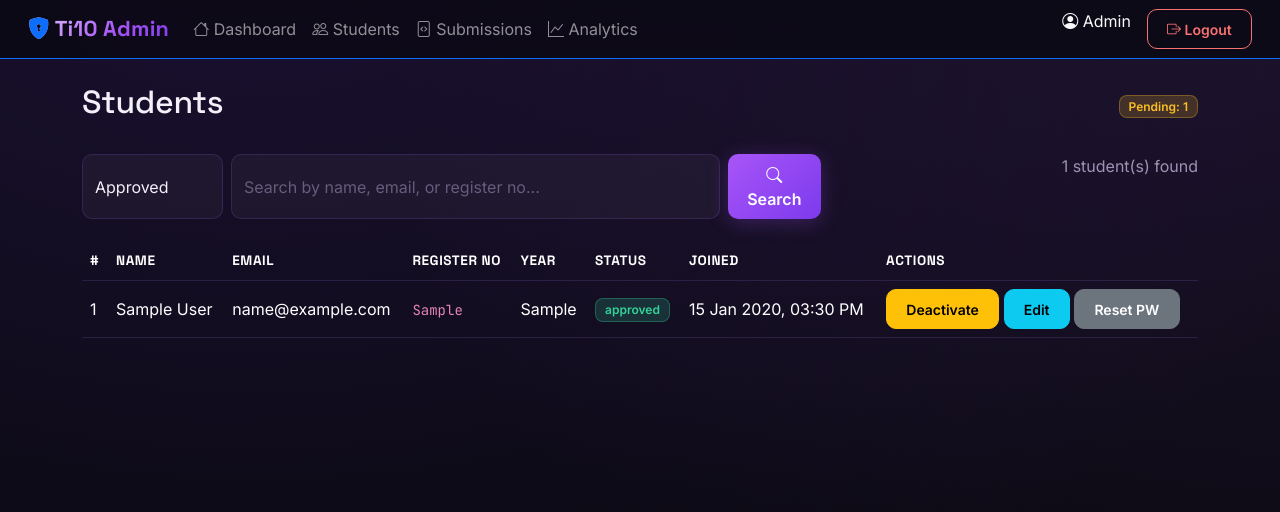
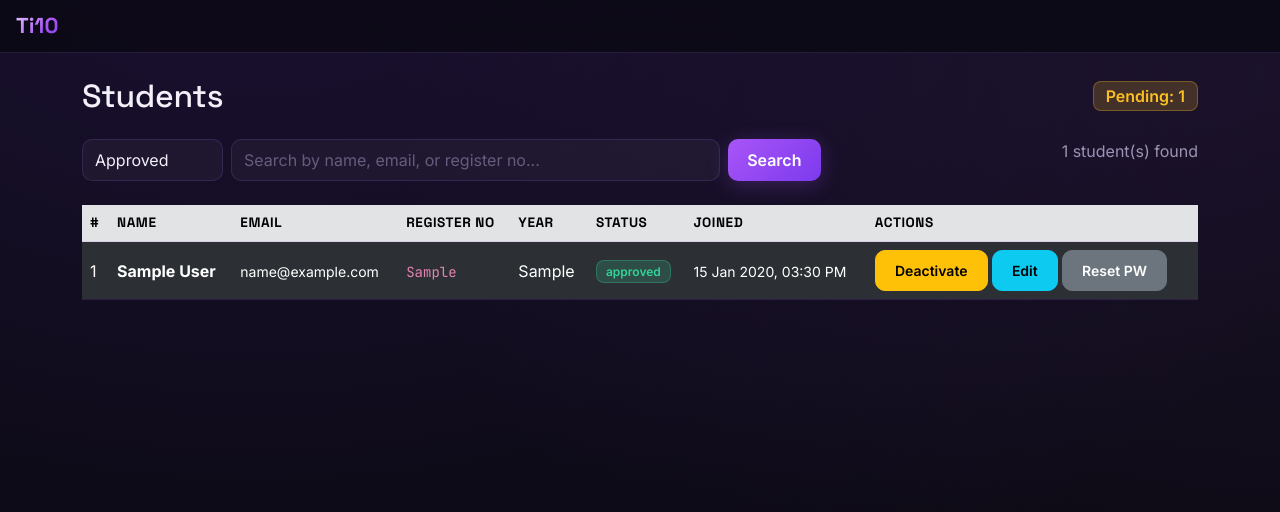
Before and after one commit to DivakarVishnu/Ti10-coding-test-platform, a Flask app: template templates/admin_students.html in a window 1280 px wide. Shown: the top 512 px of the page. Run offline with Flask 3, Linux system fonts and the light colour scheme; tables that the repository leaves empty hold one stand-in row (values such as "Sample post"); the template is opened without the code that fills it: values that come from a table or form of the project are taken from there, most other values are stand-ins (such as "Sample title", 1, 10 or a date in 2020).

Commit message:
Add student search feature and fix template inheritance1

```diff
--- a/templates/admin_students.html
+++ b/templates/admin_students.html
@@ -1,24 +1,24 @@
-{% extends "admin_base.html" %}
+{% extends "base.html" %}
 
-{% block title %}Students{% endblock %}
+{% block title %}Students - Ti10 Admin{% endblock %}
 
 {% block content %}
-<div class="d-flex justify-content-between align-items-center mb-4">
-    <h2>Students</h2>
-    <span class="badge bg-warning text-dark">Pending: {{ pending_count }}</span>
+<div class="d-flex justify-content-between align-items-center mb-4 flex-wrap gap-2">
+    <h2 class="mb-0">Students</h2>
+    <span class="badge bg-warning text-dark fs-6">Pending: {{ pending_count }}</span>
 </div>
 
 <!-- Filter and Search Bar -->
 <div class="row g-3 mb-4">
     <div class="col-md-8">
-        <form method="GET" action="{{ url_for('admin_students') }}" class="d-flex gap-2">
-            <select name="status" class="form-select" style="width: auto;" onchange="this.form.submit()">
+        <form method="GET" action="{{ url_for('admin_students') }}" class="d-flex flex-wrap gap-2">
+            <select name="status" class="form-select" style="width: auto; min-width: 140px;" onchange="this.form.submit()">
                 <option value="pending" {% if status_filter == 'pending' %}selected{% endif %}>Pending</option>
                 <option value="approved" {% if status_filter == 'approved' %}selected{% endif %}>Approved</option>
                 <option value="rejected" {% if status_filter == 'rejected' %}selected{% endif %}>Rejected</option>
                 <option value="deactivated" {% if status_filter == 'deactivated' %}selected{% endif %}>Deactivated</option>
             </select>
-            <input type="text" name="search" class="form-control" placeholder="Search by name, email, or register no..." value="{{ search_query or '' }}">
+            <input type="text" name="search" class="form-control" style="min-width: 200px; flex: 1;" placeholder="Search by name, email, or register no..." value="{{ search_query or '' }}">
             <button type="submit" class="btn btn-primary">
                 <i class="bi bi-search"></i> Search
             </button>
@@ -27,15 +27,15 @@
             {% endif %}
         </form>
     </div>
-    <div class="col-md-4 text-end">
+    <div class="col-md-4 text-md-end">
         <span class="text-muted">{{ students|length }} student(s) found</span>
     </div>
 </div>
 
 {% if students %}
 <div class="table-responsive">
-    <table class="table table-dark table-hover">
-        <thead>
+    <table class="table table-dark table-hover table-striped align-middle">
+        <thead class="table-secondary">
             <tr>
                 <th>#</th>
                 <th>Name</th>
@@ -44,15 +44,15 @@
                 <th>Year</th>
                 <th>Status</th>
                 <th>Joined</th>
-                <th>Actions</th>
+                <th style="min-width: 180px;">Actions</th>
             </tr>
         </thead>
         <tbody>
             {% for student in students %}
             <tr>
                 <td>{{ student.id }}</td>
-                <td>{{ student.name }}</td>
-                <td>{{ student.email }}</td>
+                <td><strong>{{ student.name }}</strong></td>
+                <td><small>{{ student.email }}</small></td>
                 <td><code>{{ student.register_no }}</code></td>
                 <td>{{ student.year or 'Not set' }}</td>
                 <td>
@@ -60,14 +60,16 @@
                         {{ student.status }}
                     </span>
                 </td>
-                <td>{{ student.created_at|ist }}</td>
+                <td><small>{{ student.created_at|ist }}</small></td>
                 <td>
+                    <div class="d-flex flex-wrap gap-1">
                         {% if student.status == 'pending' %}
                         <form method="POST" action="{{ url_for('admin_approve_student', sid=student.id) }}" class="d-inline">
                             <input type="hidden" name="status_filter" value="{{ status_filter }}">
                             <button type="submit" class="btn btn-success btn-sm">Approve</button>
                         </form>
                         <form method="POST" action="{{ url_for('admin_reject_student', sid=student.id) }}" class="d-inline">
+                            <input type="hidden" name="status_filter" value="{{ status_filter }}">
                             <button type="submit" class="btn btn-danger btn-sm">Reject</button>
                         </form>
                         {% elif student.status == 'approved' %}
@@ -83,11 +85,12 @@
                         {% endif %}
 
                         <button type="button" class="btn btn-info btn-sm" data-bs-toggle="modal" data-bs-target="#editModal{{ student.id }}">
-                        Edit
+                            <i class="bi bi-pencil"></i> Edit
                         </button>
                         <button type="button" class="btn btn-secondary btn-sm" data-bs-toggle="modal" data-bs-target="#resetModal{{ student.id }}">
-                        Reset PW
+                            <i class="bi bi-key"></i> Reset PW
                         </button>
+                    </div>
                 </td>
             </tr>
             {% endfor %}
@@ -95,37 +98,44 @@
     </table>
 </div>
 {% else %}
-<div class="alert alert-info">No students found matching your criteria.</div>
+<div class="alert alert-info text-center py-4">
+    <i class="bi bi-person-x fs-1 d-block mb-2"></i>
+    No students found matching your criteria.
+</div>
 {% endif %}
 
 <!-- Edit Modals -->
 {% for student in students %}
-<div class="modal fade" id="editModal{{ student.id }}" tabindex="-1">
+<div class="modal fade" id="editModal{{ student.id }}" tabindex="-1" aria-hidden="true">
     <div class="modal-dialog">
         <div class="modal-content bg-dark text-white">
-            <div class="modal-header">
-                <h5 class="modal-title">Edit Student: {{ student.name }}</h5>
+            <div class="modal-header border-bottom border-primary">
+                <h5 class="modal-title">
+                    <i class="bi bi-pencil-square text-primary"></i> Edit Student
+                </h5>
                 <button type="button" class="btn-close btn-close-white" data-bs-dismiss="modal"></button>
             </div>
             <form method="POST" action="{{ url_for('admin_edit_student', sid=student.id) }}">
                 <div class="modal-body">
                     <input type="hidden" name="status_filter" value="{{ status_filter }}">
                     <div class="mb-3">
-                        <label class="form-label">Register Number</label>
-                        <input type="text" name="register_no" class="form-control" value="{{ student.register_no }}" required>
+                        <label class="form-label fw-bold">Register Number</label>
+                        <input type="text" name="register_no" class="form-control bg-dark text-white border-secondary" value="{{ student.register_no }}" required>
                     </div>
                     <div class="mb-3">
-                        <label class="form-label">Name</label>
-                        <input type="text" name="name" class="form-control" value="{{ student.name }}" required>
+                        <label class="form-label fw-bold">Name</label>
+                        <input type="text" name="name" class="form-control bg-dark text-white border-secondary" value="{{ student.name }}" required>
                     </div>
                     <div class="mb-3">
-                        <label class="form-label">Email</label>
-                        <input type="email" name="email" class="form-control" value="{{ student.email }}" required>
+                        <label class="form-label fw-bold">Email</label>
+                        <input type="email" name="email" class="form-control bg-dark text-white border-secondary" value="{{ student.email }}" required>
                     </div>
                 </div>
-                <div class="modal-footer">
+                <div class="modal-footer border-top border-secondary">
                     <button type="button" class="btn btn-secondary" data-bs-dismiss="modal">Cancel</button>
-                    <button type="submit" class="btn btn-primary">Save Changes</button>
+                    <button type="submit" class="btn btn-primary">
+                        <i class="bi bi-check-circle"></i> Save Changes
+                    </button>
                 </div>
             </form>
         </div>
@@ -133,24 +143,29 @@
 </div>
 
 <!-- Reset Password Modal -->
-<div class="modal fade" id="resetModal{{ student.id }}" tabindex="-1">
+<div class="modal fade" id="resetModal{{ student.id }}" tabindex="-1" aria-hidden="true">
     <div class="modal-dialog">
         <div class="modal-content bg-dark text-white">
-            <div class="modal-header">
-                <h5 class="modal-title">Reset Password for {{ student.name }}</h5>
+            <div class="modal-header border-bottom border-warning">
+                <h5 class="modal-title">
+                    <i class="bi bi-key text-warning"></i> Reset Password for {{ student.name }}
+                </h5>
                 <button type="button" class="btn-close btn-close-white" data-bs-dismiss="modal"></button>
             </div>
             <form method="POST" action="{{ url_for('admin_reset_student_password', sid=student.id) }}">
                 <div class="modal-body">
                     <input type="hidden" name="status_filter" value="{{ status_filter }}">
                     <div class="mb-3">
-                        <label class="form-label">New Password (min 6 characters)</label>
-                        <input type="text" name="new_password" class="form-control" required minlength="6">
+                        <label class="form-label fw-bold">New Password (min 6 characters)</label>
+                        <input type="text" name="new_password" class="form-control bg-dark text-white border-secondary" required minlength="6">
+                        <small class="text-muted">Share this password securely with the student.</small>
                     </div>
                 </div>
-                <div class="modal-footer">
+                <div class="modal-footer border-top border-secondary">
                     <button type="button" class="btn btn-secondary" data-bs-dismiss="modal">Cancel</button>
-                    <button type="submit" class="btn btn-warning">Reset Password</button>
+                    <button type="submit" class="btn btn-warning">
+                        <i class="bi bi-key-fill"></i> Reset Password
+                    </button>
                 </div>
             </form>
         </div>
```
Lines whose indentation alone changed are shown as unchanged.
